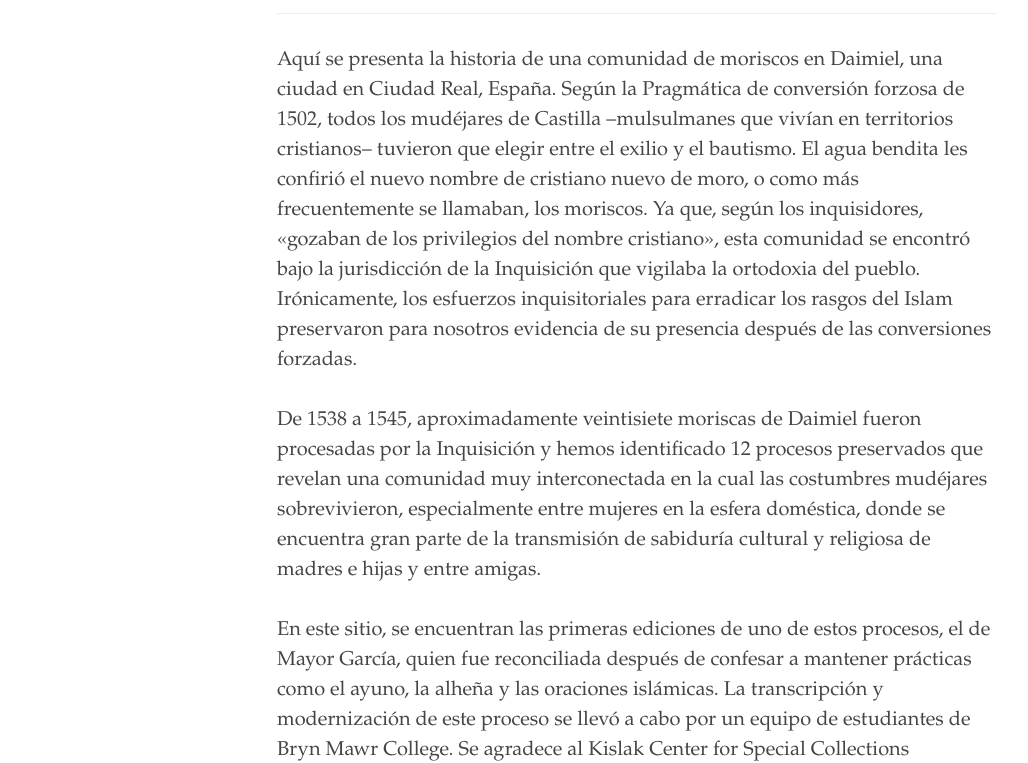
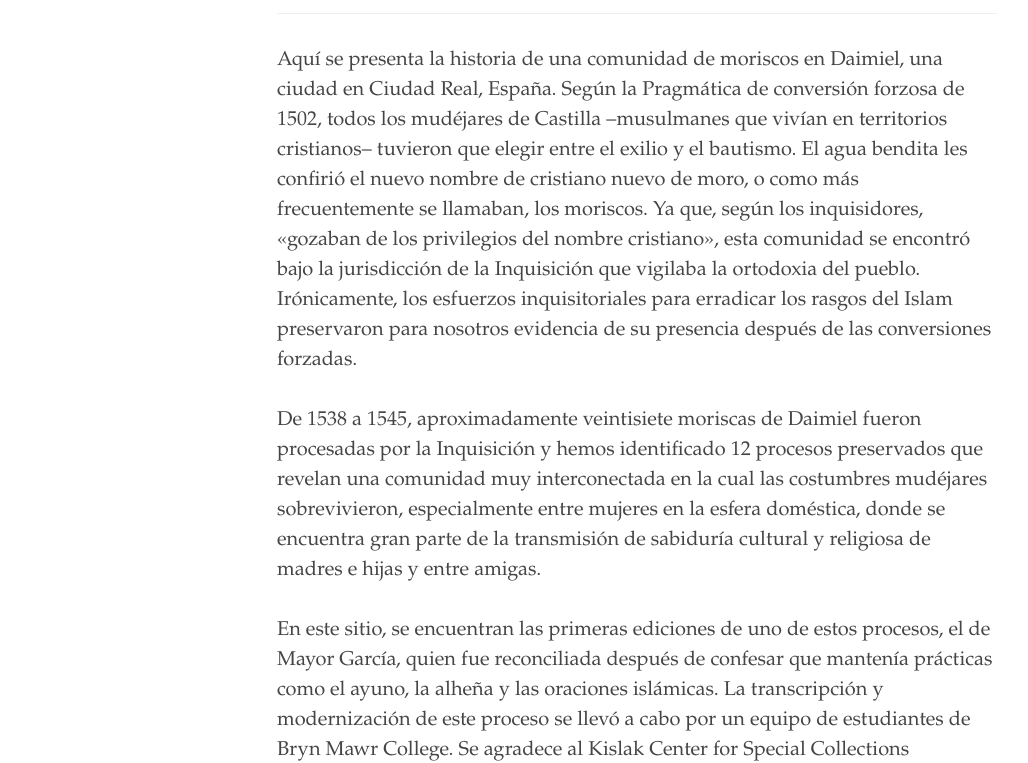
Before and after one commit to digbmc/moriscos-daimel, a Jekyll site: the page built from index.html, in a window 1280 px wide. Shown: the part 309-1072 px from the top of the page, without its empty margins (3-1031 px from the left). Built offline with Jekyll 4.4.1, drawn with Linux system fonts in a browser that asks for light colours; some of the changed text lies outside the part shown.

Commit message:
Update index.html

```diff
--- a/index.html
+++ b/index.html
@@ -29,7 +29,7 @@ title: Inicio
 <p>
   Aquí se presenta la historia de una comunidad de moriscos en Daimiel, una ciudad en Ciudad
   Real, España. Según la Pragmática de conversión forzosa de 1502, todos los mudéjares de
-  Castilla –mulsulmanes que vivían en territorios cristianos– tuvieron que elegir entre el exilio y el
+  Castilla –musulmanes que vivían en territorios cristianos– tuvieron que elegir entre el exilio y el
   bautismo. El agua bendita les confirió el nuevo nombre de cristiano nuevo de moro, o como
   más frecuentemente se llamaban, los moriscos. Ya que, según los inquisidores, «gozaban de
   los privilegios del nombre cristiano», esta comunidad se encontró bajo la jurisdicción de la
@@ -44,7 +44,7 @@ title: Inicio
   cultural y religiosa de madres e hijas y entre amigas.
 <br><br>
   En este sitio, se encuentran las primeras ediciones de uno de estos procesos, el de Mayor
-  García, quien fue reconciliada después de confesar a mantener prácticas como el ayuno, la
+  García, quien fue reconciliada después de confesar que mantenía prácticas como el ayuno, la
   alheña y las oraciones islámicas. La transcripción y modernización de este proceso se llevó a
   cabo por un equipo de estudiantes de Bryn Mawr College. Se agradece al Kislak Center for
   Special Collections (University of Pennsylvania) por el acceso a la versión digitalizada del
```
